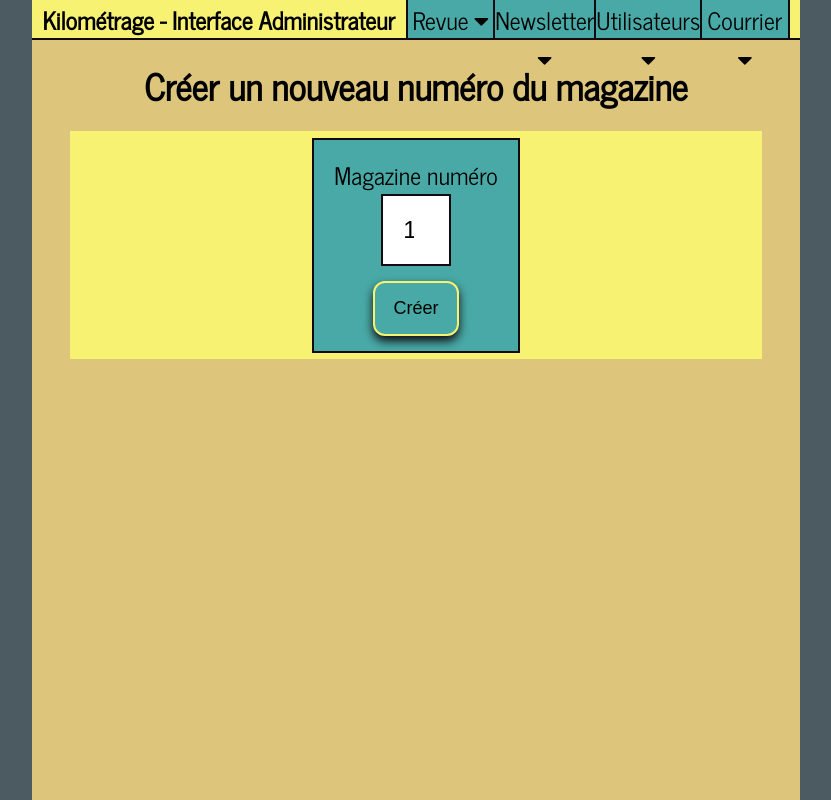
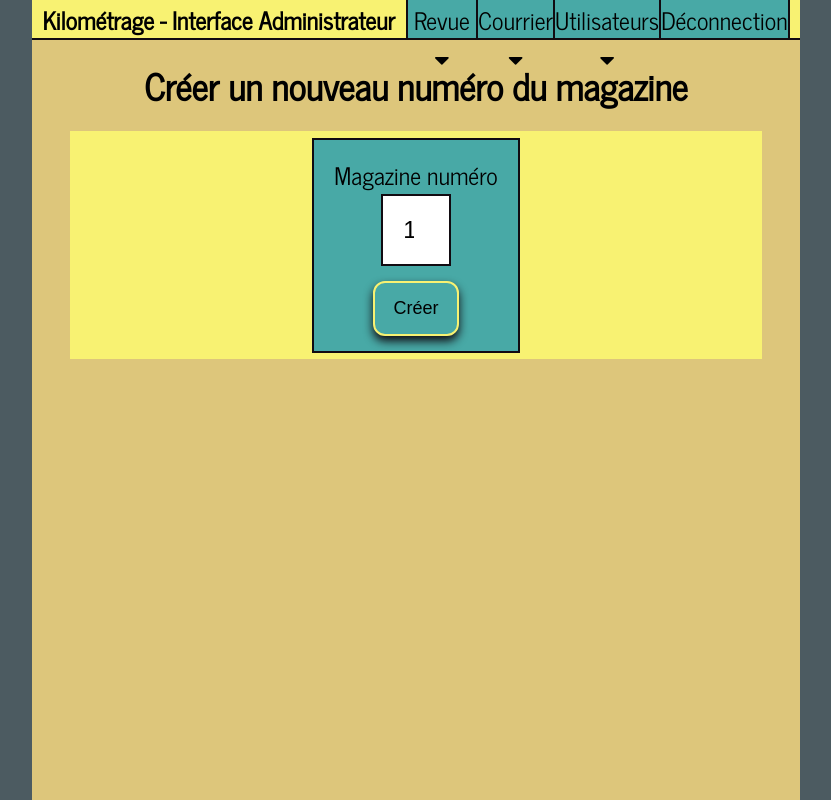
Before and after one commit to SebH2as/projet5, a PHP site: template templates/back/newMag.html.php in a window 1280 px wide. Shown: the whole page, without its empty margins (224-1055 px from the left). Run offline with PHP 8.4, Linux system fonts and the light colour scheme; the template is opened without the code that fills it: most values are stand-ins (such as "Sample title", 1, 10 or a date in 2020); some libraries are stand-ins or nearby versions.

Commit message:
session user suite

```diff
--- a/Src/Tools/Session.php
+++ b/Src/Tools/Session.php
@@ -31,6 +31,11 @@ class Session
 
     public function getSessionData(string $session_name ): ?string
     {
+        if (isset($_SESSION[$session_name]))
+        {
         return $_SESSION[$session_name];
+        }
+        unset($_SESSION[$session_name]);
+        return null;
     }
 }
--- a/public/styles/back/_navbar.scss
+++ b/public/styles/back/_navbar.scss
@@ -52,7 +52,12 @@
                     border-right: solid 2px $blackColor;
                     &:hover{background-color: $secondaryBacgroundColorYellowLight;}
                   }
+
               }
+            a{
+                text-decoration: none;
+                color: black
+            }
         }
     }
 
--- a/public/styles/back/styleBack.css
+++ b/public/styles/back/styleBack.css
@@ -107,6 +107,11 @@ body {
 
 #navBack #backLinks .dropDown .dropdown-content a:hover {
   background-color: #FBF7B1;
+}
+
+#navBack #backLinks .dropDown a {
+  text-decoration: none;
+  color: black;
 }
 
 #oldNumbers {
--- a/templates/back/layout.html.php
+++ b/templates/back/layout.html.php
@@ -21,9 +21,9 @@
                     </div>
                 </div>
                 <div class="dropDown">
-                    <span href="">Newsletter <i class="fa fa-caret-down"></i></span>
+                    <span href="">Courrier <i class="fa fa-caret-down"></i></span>
                     <div class="dropdown-content">
-                        <a href="#">Ecrire une newsletter</a>
+                        <a href="#">Gestion du courrier</a>
                         <a href="#">Gestion des newsletters</a>
                     </div>
                 </div>
@@ -35,11 +35,7 @@
                     </div>
                 </div>
                 <div class="dropDown">
-                    <span href="">Courrier <i class="fa fa-caret-down"></i></span>
-                    <div class="dropdown-content">
-                        <a href="#">Gestion du courrier</a>
-                        <a href="#">Link 2</a>
-                    </div>
+                    <a href="index.php?action=userDeco">Déconnection</a>
                 </div>
             </div>
         </nav>
--- a/templates/front/layout.html.php
+++ b/templates/front/layout.html.php
@@ -32,7 +32,7 @@
                 <a class="navTopLink" href="">Qui sommes nous?</a>
                 <a class="navTopLink" href="index.php?action=nousRejoindre&amp;idMag=<?= $magazine[0]->idMag ?>">Nous rejoindre</a>
                 <?php if (isset($user)): ?>
-                <a class="navTopLink" href="index.php?action=monCompte&amp;idMag=<?= $magazine[0]->idMag ?>">Mon compte</a>
+                <a class="navTopLink" href="index.php?action=monCompte&amp;idMag=<?= $magazine[0]->idMag ?>">Mon compte(<?=$user->pseudo?>)</a>
                 <?php else: ?>
                 <a class="navTopLink" href="index.php?action=connectionPage&amp;idMag=<?= $magazine[0]->idMag ?>">Se connecter</a>
                 <?php endif; ?>
```
Also changed, not shown: Src/Controller/MagController.php (+10 -5 lines), Src/Controller/UserController.php (+24 -32 lines), 1 other file.
